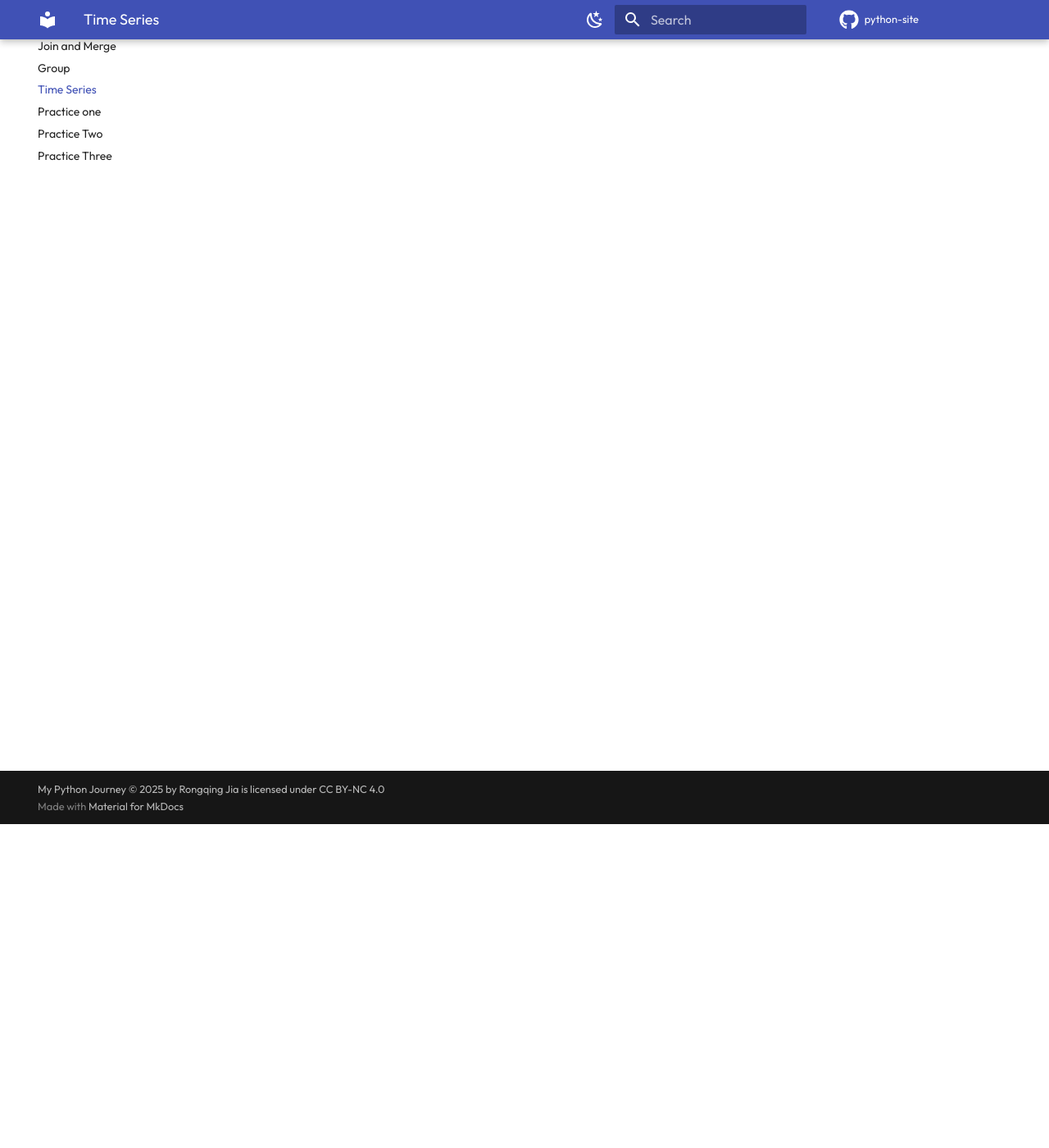
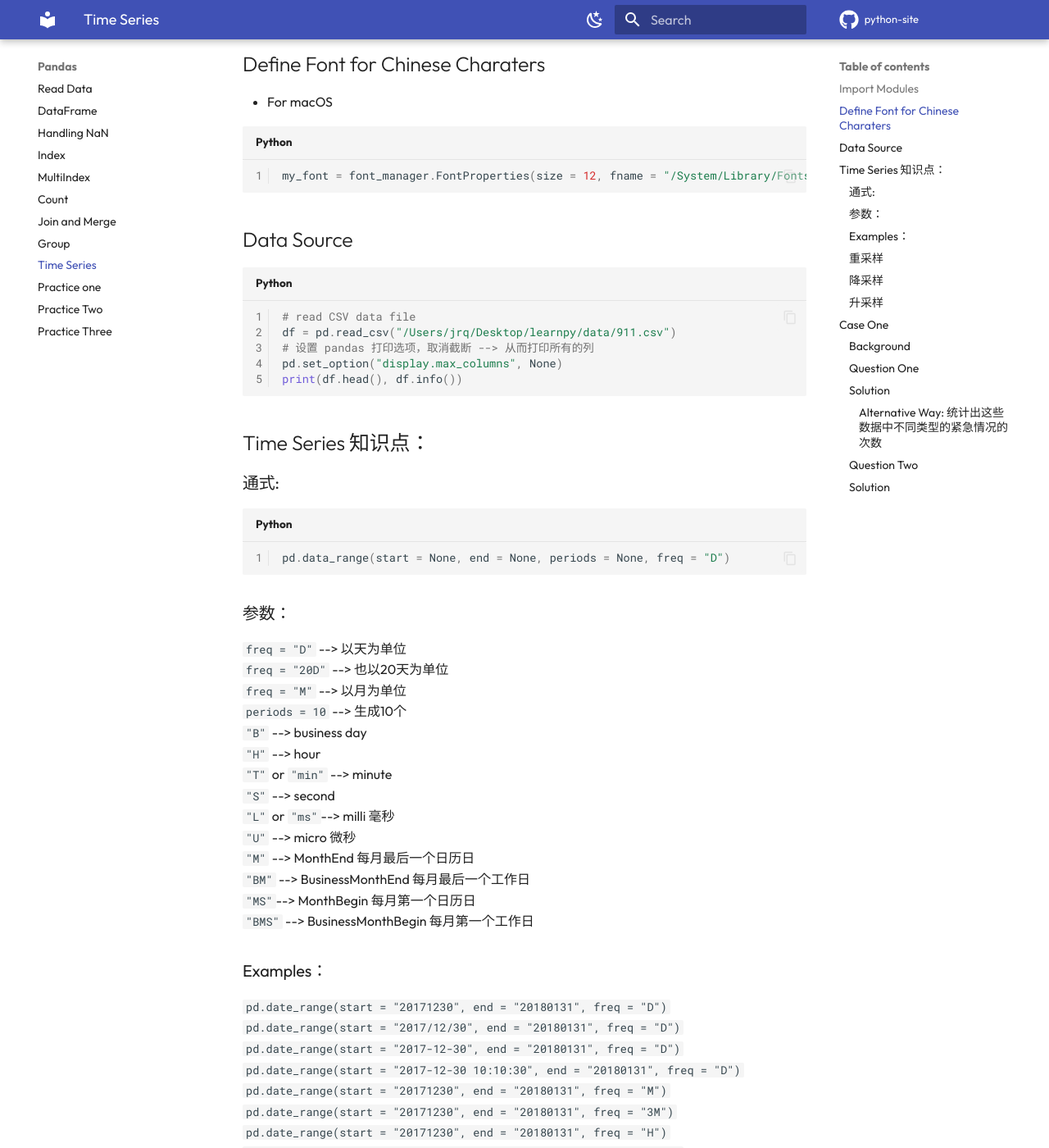
Before and after one commit to rojia20/python-site, an MkDocs documentation site: the page built from docs/pandas/pandas_timeseries.md, in a window 1280 px wide and 1400 px high, scrolled down 395 px. Shown: the whole window at 82% size. Built offline with MkDocs 1.6.1 and Material for MkDocs 9.7.7, drawn with Linux system fonts in a browser that asks for light colours; nearby versions of some CDN libraries; library files that are not in the unit come from our copies; comment, search, counter and statistics services are not loaded; some of the changed text lies outside the part shown.

Commit message:
add time series markdown

````diff
--- a/docs/pandas/pandas_timeseries.md
+++ b/docs/pandas/pandas_timeseries.md
@@ -1,2 +1,163 @@
 # Pandas - Time Series
-- Upcoming: will be updated by March 14th, 2025
+
+## Import Modules
+```python
+import pandas as pd
+import numpy as np
+from matplotlib import pyplot as plt
+from matplotlib import font_manager
+```
+
+## Define Font for Chinese Charaters
+- For macOS
+
+```python
+my_font = font_manager.FontProperties(size = 12, fname = "/System/Library/Fonts/Hiragino Sans GB.ttc")
+```
+
+## Data Source
+```python
+# read CSV data file
+df = pd.read_csv("/Users/jrq/Desktop/learnpy/data/911.csv")
+# 设置 pandas 打印选项，取消截断 --> 从而打印所有的列
+pd.set_option("display.max_columns", None)
+print(df.head(), df.info())
+```
+
+
+
+## Time Series 知识点：
+### 通式:
+```python
+pd.data_range(start = None, end = None, periods = None, freq = "D")
+```
+### 参数：
+```freq = "D"``` --> 以天为单位
+```freq = "20D"``` --> 也以20天为单位
+`freq = "M"` --> 以月为单位
+`periods = 10` --> 生成10个
+`"B"` --> business day
+`"H"` --> hour
+`"T"` or `"min" ` --> minute
+`"S"` --> second
+`"L"` or `"ms"`--> milli 毫秒
+`"U"` --> micro 微秒
+`"M"` --> MonthEnd 每月最后一个日历日
+`"BM"` --> BusinessMonthEnd 每月最后一个工作日
+`"MS"`--> MonthBegin 每月第一个日历日
+`"BMS"` --> BusinessMonthBegin 每月第一个工作日
+
+### Examples：
+`pd.date_range(start = "20171230", end = "20180131", freq = "D")`
+`pd.date_range(start = "2017/12/30", end = "20180131", freq = "D")`
+`pd.date_range(start = "2017-12-30", end = "20180131", freq = "D")`
+`pd.date_range(start = "2017-12-30 10:10:30", end = "20180131", freq = "D")`
+`pd.date_range(start = "20171230", end = "20180131", freq = "M")`
+`pd.date_range(start = "20171230", end = "20180131", freq = "3M")`
+`pd.date_range(start = "20171230", end = "20180131", freq = "H")`
+`pd.date_range(start = "20171230", end = "20180131", freq = "10D")`
+`pd.date_range(start = "20171230", end = "20180131", periods = 10, freq = "10D")`
+
+- 当数据中没有完整的时间序列（例如：原始数据里的事时间字符串）--> 用`pd.to_datetime()`来转换
+
+```python
+df["timeStamp"] = pd.to_datetime(df["timeStamp"], format = "")
+```
+
+- `format = ""`通常可以不用写，但当`pd.to_datetime`无法识别格式时（例如时间字符串不完整，或包含中文），再用`format = ""`参数来强调应该怎么格式化
+    - 例如：`format = "%Y-%m-%d %H:%M:%S %f"`
+
+
+### 重采样
+- 将时间序列从一个频率转化为另一个频率进行处理的过程
+  - 例如：`df.resample("M")`
+  - 例如：`df.resample("M").mean()` --> 按月来统计平均值
+  - 例如：`df.resample("10D").count()` --> 按每十天的频率求个数
+
+### 降采样
+- 将高频率数据转化成低频率数据 （例如：从秒到天）
+
+### 升采样
+- 将低频率数据转化成高频率数据
+
+
+## Case One
+### Background
+- 现在我们有2015到2020年25万条911的紧急电话的数据
+
+### Question One
+- 请统计出这些数据中不同类型的紧急情况的次数
+
+### Solution
+```python
+# print(df["title"].str.split(": "))
+
+# Step 1: 遍历列表 - 提取category
+    # if dataframe：use to_list（），if series: use tolist()
+temp_list = df["title"].str.split(": ").tolist()
+category_list = list(set(i[0] for i in temp_list))
+
+print(category_list) # there are only three categories
+```
+```python
+# Step 2: 构造全为0的数组
+zeros_df = pd.DataFrame(np.zeros((df.shape[0], len(category_list))), columns = category_list)
+```
+```python
+# Step 3: 赋值
+for cat in category_list:
+    zeros_df[cat][df["title"].str.contains(cat)] = 1
+print(zeros_df)
+# df["title"].str.contains(cat) --> change the title conlumn to bool (true or false)
+# if ture, change 0 to 1 i zeros_df
+```
+```python
+# Step 4: 统计出这些数据中不同类型的紧急情况的次数
+sum_cat = zeros_df.sum(axis = 0)
+print(sum_cat)
+```
+
+#### Alternative Way: 统计出这些数据中不同类型的紧急情况的次数
+```python
+category_list = [i[0] for i in temp_list]
+
+# add a "cate" column to the original dataframe
+df["cate"] = pd.DataFrame(np.array(category_list).reshape((df.shape[0], 1)))
+
+print(df.head(5))
+
+# 统计出这些数据中不同类型的紧急情况的次数
+print(df.groupby(by = "cate").count()["title"])
+```
+
+
+### Question Two
+- 如果我们还想统计出不同月份不同类型紧急电话的次数的变化情况，How?
+
+### Solution
+```python
+# Step 1: 降采样
+df["timeStamp"] = pd.to_datetime(df["timeStamp"]) #将时间字符串转化成时间类型
+df.set_index("timeStamp", inplace = True)  # set timeStamp as index
+
+# Step 2: 对不同的cate分类进行绘图
+plt.figure(figsize = (20, 10),dpi = 80)
+
+for group_name, group_data in df.groupby(by = "cate"):
+    count_month = group_data.resample("M").count()["title"]
+    # Step 3: 绘制折线图
+    x = count_month.index
+        # change datetime format
+    _x = [i.strftime("%Y%m%d") for i in x]
+    y = count_month.values
+    plt.plot(range(len(_x)), y, label = group_name)
+
+plt.xticks(range(len(_x)), _x, rotation = 45)
+plt.xlabel("Date")
+plt.ylabel("Frequency")
+plt.legend(loc = "best")
+plt.title("2015到2020年不同月份不同类型紧急电话的次数的变化情况", fontproperties = my_font)
+plt.savefig("./pandas/911_by_month.png")
+plt.show()
+```
+![alt text](pan/911_by_month.png)
````
Also changed, not shown: docs/pandas/pan/911_by_month.png (added), 3 other files.
